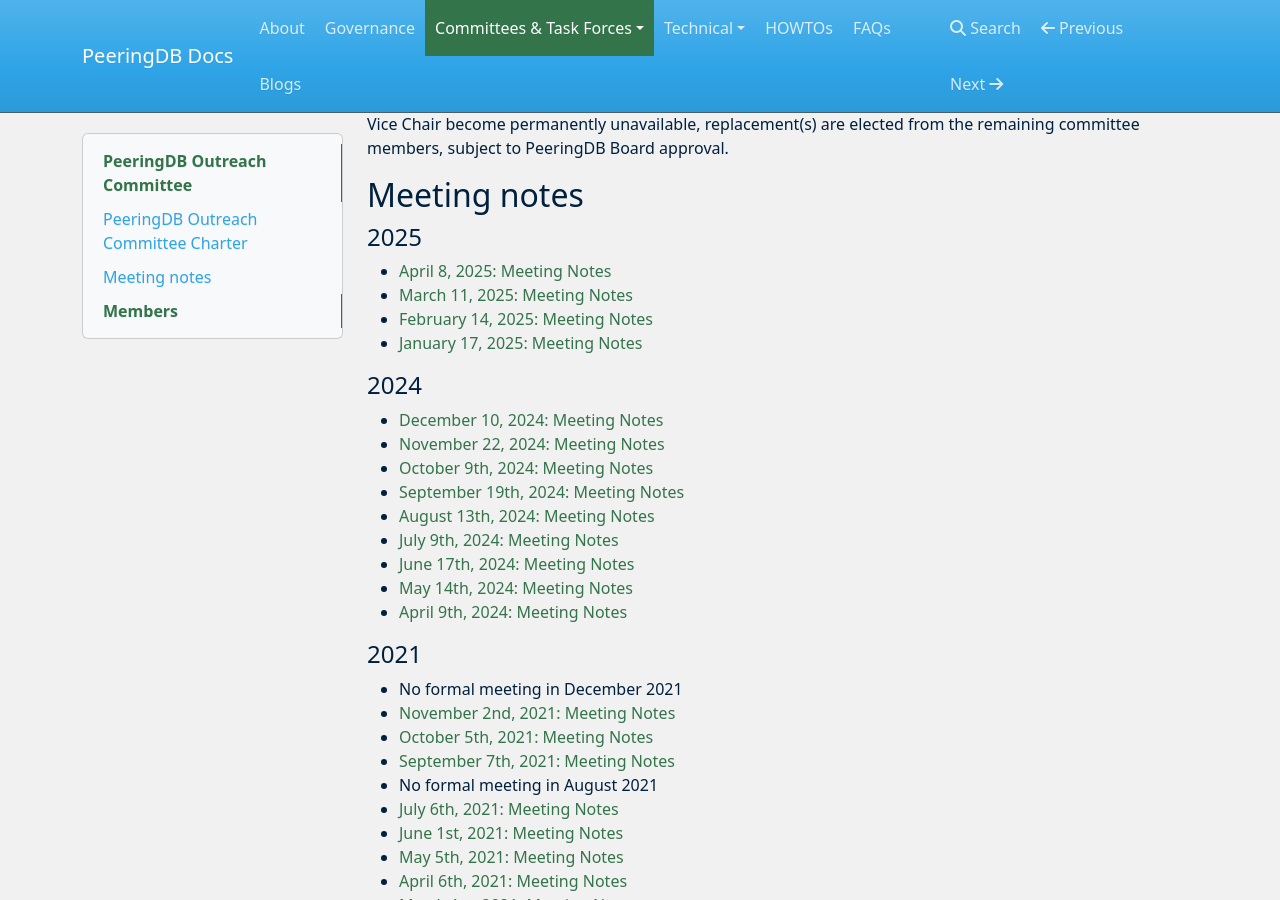
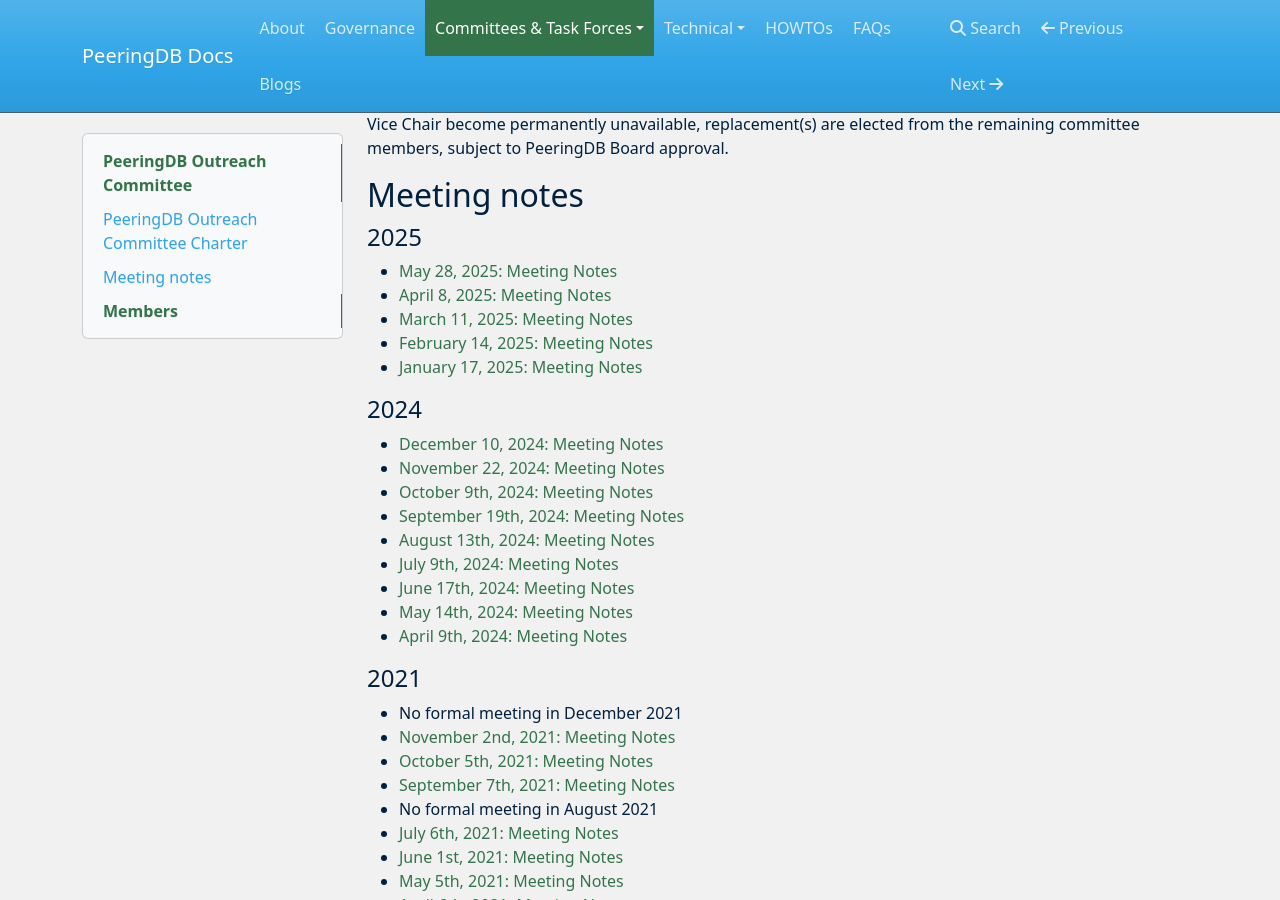
Before and after one commit to peeringdb/docs, an MkDocs documentation site: the page built from docs/committee/outreach/index.md, in a window 1280 px wide and 900 px high, scrolled down 1324 px. Built offline with MkDocs 1.6.1, drawn with Linux system fonts in a browser that asks for light colours; nearby versions of some CDN libraries.

Commit message:
Added May 28 OC meeting notes.

```diff
--- a/docs/committee/outreach/index.md
+++ b/docs/committee/outreach/index.md
@@ -9,6 +9,7 @@
 
 #### 2025
 
+- [May 28, 2025: Meeting Notes](notes/2025-05-28_Outreach_Committee_Notes.pdf)
 - [April 8, 2025: Meeting Notes](notes/2025-04-08_Outreach_Committee_Notes.pdf)
 - [March 11, 2025: Meeting Notes](notes/2025-03-11_Outreach_Committee_Notes.pdf)
 - [February 14, 2025: Meeting Notes](notes/2025-02-14_Outreach_Committee_Notes.pdf)
```
Also changed, not shown: 1 other file.
